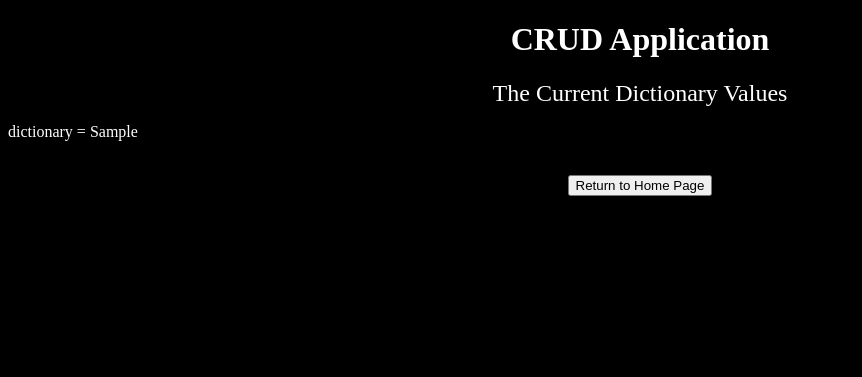
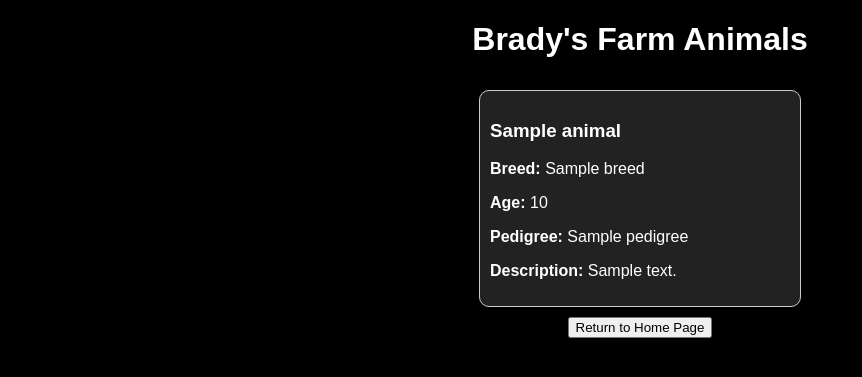
Before and after one commit to cjbrady-dev/CSE-499-Senior-Project, a Flask app: template CRUD_FLASK/templates/get_page.html in a window 1280 px wide. Shown: the top 377 px of the page, without its empty margins (0-862 px from the left). Run offline with Flask 3, Linux system fonts and the light colour scheme; the template is opened without the code that fills it: most values are stand-ins (such as "Sample title", 1, 10 or a date in 2020).

Commit message:
I have been able to decide upon using FLASK as the foundation of building the CRUD APP, I build the rough foundation and have been able to connect enough of it to atleast add new info or items to page2 of the website, I will need to work on making the CRUD APP delete items next I think. Make a lot of progress though this week.

```diff
--- a/CRUD_FLASK/crud_app.py
+++ b/CRUD_FLASK/crud_app.py
@@ -1,14 +1,18 @@
 from flask import Flask, render_template, request
 import pickle, time, os
 from flask_apscheduler import APScheduler
+from werkzeug.utils import secure_filename
 
 app = Flask(__name__)
+UPLOAD_FOLDER = 'static/uploads'
+app.config['UPLOAD_FOLDER'] = UPLOAD_FOLDER
 
 global dictionary
 dictionary = {}
 file = open("dictionary_file.pkl", 'wb')
 pickle.dump(dictionary, file)
 file.close()
+
 
 execute_clear_dictionary = APScheduler()
 
@@ -34,20 +38,45 @@ def add_put_elements():
 # Update Dictionary
 @app.route("/success", methods=['POST'])
 def success():
-    file = open("dictionary_file.pkl", 'rb')
-    dictionary = pickle.load(file)
-    file.close()
+    # Load dictionary from pickle
+    with open('dictionary_file.pkl', 'rb') as file:
+        dictionary = pickle.load(file)
 
-    html_data_1 = request.form["entry1"]
-    html_data_2 = request.form["entry2"]
-    dictionary[html_data_1] = html_data_2
+    # Get form fields
+    name = request.form['name']
+    breed = request.form['breed']
+    age = request.form['age']
+    pedigree = request.form['pedigree']
+    description = request.form['description']
 
-    file = open("dictionary_file.pkl", 'wb')
-    pickle.dump(dictionary, file)
-    file.close()
-    time.sleep(1)
+    #Handle image file(s)
+    file = request.files.get('image')
 
-    return render_template("/success.html", html_data_1=html_data_1, html_data_2=html_data_2)
+    if file and file.filename != '':
+    #Handle no file uploaded case
+        filename = secure_filename(file.filename)
+        file.save(os.path.join(app.config['UPLOAD_FOLDER'], filename))
+    else:
+        filename = None
+
+
+    #Save all data including image filename
+    dictionary[name] = {
+        'image': filename,
+        'name': name,
+        'breed': breed,
+        'age': age,
+        'pedigree': pedigree,
+        'description': description
+    }
+
+    # Save back to pickle file
+    with open('dictionary_file.pkl', 'wb') as file:
+        pickle.dump(dictionary, file)
+
+    generate_animals_html(dictionary)
+
+    return render_template("/success.html")
 
 # GET
 @app.route("/get_page")
@@ -91,6 +120,64 @@ def clear_dictionary():
     pickle.dump(dictionary, file)
     file.close()
 
+# Path to the Brady's Farm website folder
+# Path to the Brady's Farm website folder
+def generate_animals_html(dictionary):
+    output_folder = os.path.join("..", "Brady's Farm")
+    output_path = os.path.join(output_folder, "page2.html")
+
+    # Make sure folder exists
+    os.makedirs(output_folder, exist_ok=True)
+
+    # Convert dictionary to list if needed
+    if isinstance(dictionary, dict):
+        animals = list(dictionary.values())
+    else:
+        animals = dictionary
+
+    # Start of HTML content
+    html_content = """
+<!DOCTYPE html>
+<html lang="en">
+<head>
+    <meta charset="UTF-8">
+    <title>Brady's Farm Animals</title>
+    <style>
+        body { background-color: black; color: white; font-family: Arial, sans-serif; }
+        .animal { border: 1px solid white; padding: 10px; margin: 10px; }
+        img { max-width: 200px; height: auto; }
+    </style>
+</head>
+<body>
+    <h1>Brady's Farm Animals</h1>
+"""
+
+    # Loop through each animal in the list
+    for item in animals:
+        html_content += f"""
+    <div class="animal">
+        <img src="{item['image']}" alt="{item['name']}"><br>
+        <strong>Name:</strong> {item['name']}<br>
+        <strong>Breed:</strong> {item['breed']}<br>
+        <strong>Age:</strong> {item['age']}<br>
+        <strong>Pedigree:</strong> {item['pedigree']}<br>
+        <strong>Description:</strong> {item['description']}<br>
+    </div>
+    <hr>
+"""
+
+    # Close HTML tags
+    html_content += """
+</body>
+</html>
+"""
+
+    # Write to file
+    with open(output_path, "w", encoding="utf-8") as f:
+        f.write(html_content)
+
+    print(f"HTML written to {output_path}")
+
 
 if __name__== '__main__':
     execute_clear_dictionary.add_job(id = 'Scheduled Task', func=clear_dictionary, trigger="interval", seconds=300)
--- a/CRUD_FLASK/templates/get_page.html
+++ b/CRUD_FLASK/templates/get_page.html
@@ -1,32 +1,37 @@
 <!DOCTYPE html>
 <html>
-
-    <head>
-        <meta charset="utf-8">
-        <title> CRUD App </title>
-    </head>
-
+<head>
+    <meta charset="utf-8">
+    <title>Brady's Farm Animals</title>
     <style>
-        html {
-            color: white;
-            background-color: black;
+        html { color: white; background-color: black; font-family: sans-serif; }
+        .animal-card {
+            border: 1px solid #ccc; padding: 10px; margin: 10px; width: 300px;
+            background-color: #222; border-radius: 10px;
         }
-
-        text {
-            font-size: 24px;
+        .animal-card img {
+            max-width: 100%; height: auto; border-radius: 5px;
         }
     </style>
+</head>
+<body>
+    <center><h1>Brady's Farm Animals</h1></center>
 
-    <body>
+    <div style="display: flex; flex-wrap: wrap; justify-content: center;">
+        {% for animal in retrieve_dictionary.values() %}
+        <div class="animal-card">
+            {% if animal.image %}
+                <img src="{{ url_for('static', filename='uploads/' + animal.image) }}" alt="{{ animal.name }}">
+            {% endif %}
+            <h3>{{ animal.name }}</h3>
+            <p><strong>Breed:</strong> {{ animal.breed }}</p>
+            <p><strong>Age:</strong> {{ animal.age }}</p>
+            <p><strong>Pedigree:</strong> {{ animal.pedigree }}</p>
+            <p><strong>Description:</strong> {{ animal.description }}</p>
+        </div>
+        {% endfor %}
+    </div>
 
-        <center> <h1>CRUD Application</h1> </center>
-        <center> <text>The Current Dictionary Values</h2></text> </center>
-
-        <p> dictionary = {{retrieve_dictionary}} </p>
-
-        <br>
-
-        <center> <button onclick="window.location.replace('/')">Return to Home Page</button> </center>
-    </body>
-
+    <center><button onclick="window.location.replace('/')">Return to Home Page</button></center>
+</body>
 </html>
--- a/sessions.csv
+++ b/sessions.csv
@@ -26,3 +26,6 @@ Date,Duration (seconds)
 2025-05-15T15:52:15.181463,558.35
 2025-05-15T20:21:48.366443,15282.09
 2025-05-15T21:17:04.729027,3309.68
+2025-05-17T16:16:37.439006,7566.22
+2025-05-17T21:39:18.559029,19355.18
+2025-05-17T21:53:51.408739,869.39
```
Also changed, not shown: Brady's Farm/page2.html (+26 -50 lines), CRUD_FLASK/templates/delete_success.html (+12 -0 lines), CRUD_FLASK/templates/error.html (+12 -0 lines), CRUD_FLASK/templates/post_elements.html (+33 -20 lines), CRUD_FLASK/static/uploads/wilbur.jpg (added), 2 other files.
